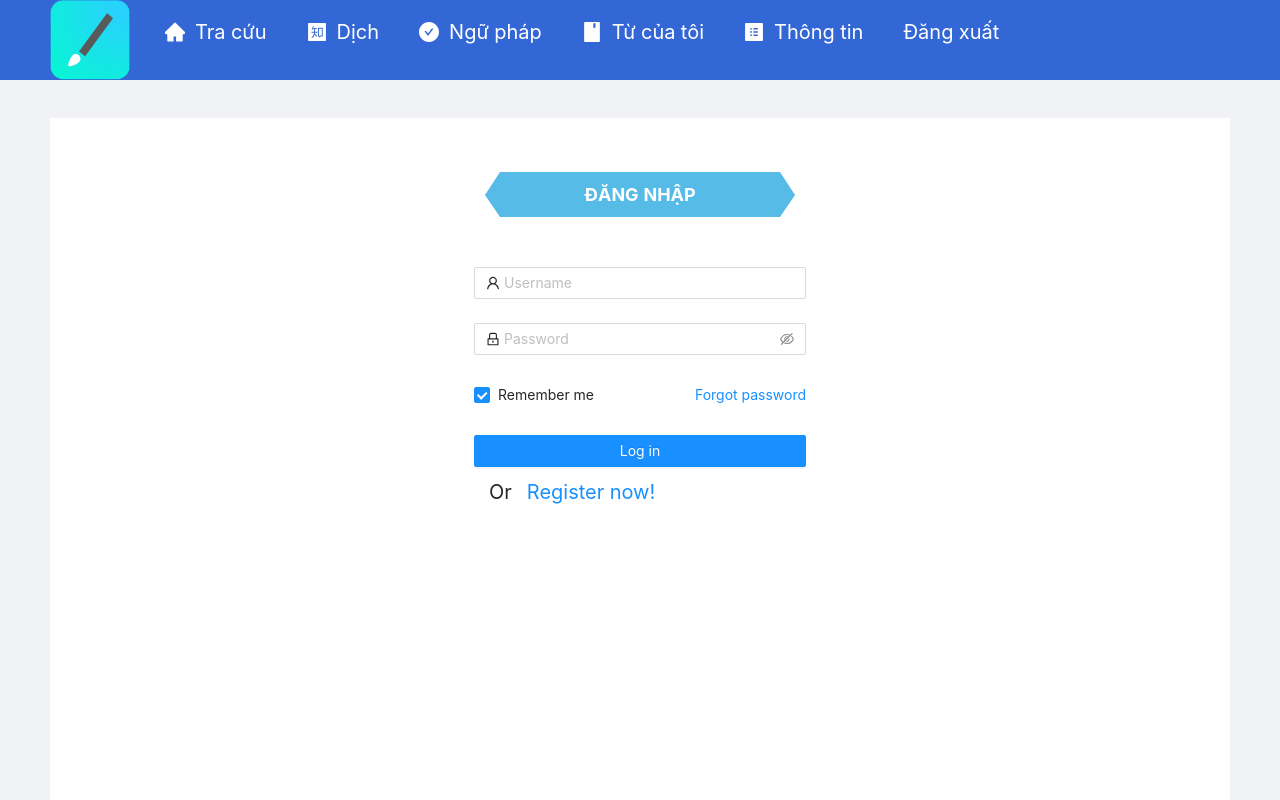
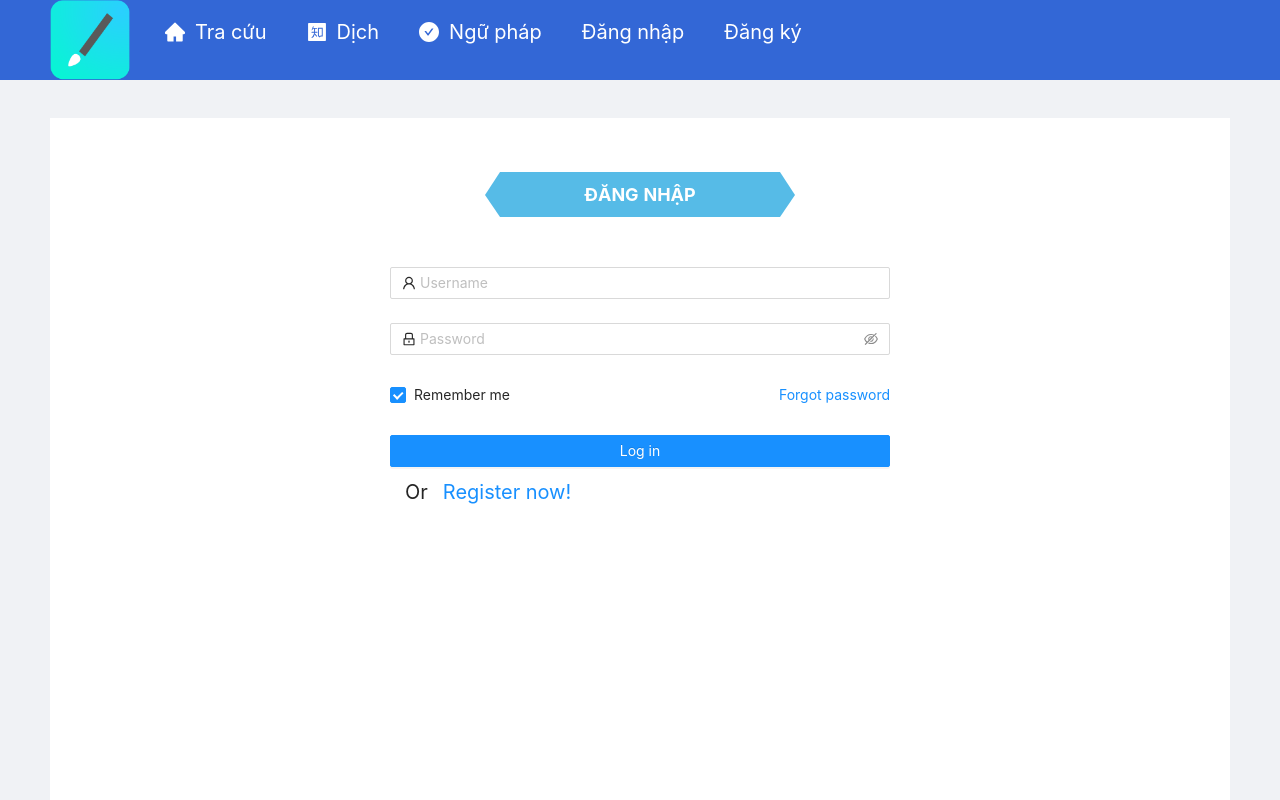
Before and after one commit to tranhoanglonghai2k/Project-Web-Frontend, a React (Create React App) app in the folder frontend/: page /login in a window 1280 px wide. Shown: the top 800 px of the page. Built offline with nearby package versions, Linux system fonts and the light colour scheme.

Commit message:
fix css Login form

```diff
--- a/frontend/src/components/LoginForm/LoginForm.css
+++ b/frontend/src/components/LoginForm/LoginForm.css
@@ -1,6 +1,5 @@
 .login-form {
-  margin-left: 450px;
-  margin-right: 450px;
+  width: 500px;
 }
 
 .login-form-button {
@@ -12,58 +11,14 @@
   float: right;
 }
 
-@media screen and (max-width: 1430px) {
+@media screen and (max-width: 700px) {
   .login-form {
-    margin-left: 350px;
-    margin-right: 350px;
+    width: 350px;
   }
 }
 
-@media screen and (max-width: 1300px) {
+@media screen and (max-width: 550px) {
   .login-form {
-    margin-left: 300px;
-    margin-right: 300px;
+    width: 200px;
   }
 }
-
-@media screen and (max-width: 1200px) {
-  .login-form {
-    margin-left: 270px;
-    margin-right: 270px;
-  }
-}
-
-@media screen and (max-width: 1000px) {
-  .login-form {
-    margin-left: 170px;
-    margin-right: 170px;
-  }
-}
-
-@media screen and (max-width: 800px) {
-  .login-form {
-    margin-left: 70px;
-    margin-right: 70px;
-  }
-}
-
-@media screen and (max-width: 600px) {
-  .login-form {
-    margin-left: 20px;
-    margin-right: 20px;
-  }
-}
-
-@media screen and (max-width: 500px) {
-  .login-form {
-    margin-left: 5px;
-    margin-right: 5px;
-  }
-}
-
-@media screen and (max-width: 450px) {
-  .login-form {
-    margin-left: 0px;
-    margin-right: 0px;
-  }
-}
--- a/frontend/src/components/LoginForm/LoginForm.js
+++ b/frontend/src/components/LoginForm/LoginForm.js
@@ -36,7 +36,7 @@ const LoginForm = () => {
   }
 
   return (
-    <div className="login-form">
+    <div>
       <h3 className="title-comm">
         <span className="title-holder title">Đăng nhập</span>
       </h3>
@@ -46,10 +46,10 @@ const LoginForm = () => {
           margin: "50px 0",
         }}
       >
+        <div className="login-form mga">
           <Form
             form={form}
             name="normal_login"
-          className="login-form"
             initialValues={{
               remember: true,
             }}
@@ -128,6 +128,7 @@ const LoginForm = () => {
           </Form>
         </div>
       </div>
+    </div>
   );
 };
 
--- a/frontend/src/pages/Header/Header.js
+++ b/frontend/src/pages/Header/Header.js
@@ -12,7 +12,7 @@ import "./Header.css";
 
 function Header() {
   const { Header } = Layout;
-  let check = true;
+  let check = false;
   if (localStorage.getItem("token")) {
     check = true;
   }
--- a/frontend/src/pages/Login/Login.js
+++ b/frontend/src/pages/Login/Login.js
@@ -13,7 +13,7 @@ function Login() {
           style={{ padding: "0 50px", marginTop: "64px" }}
         >
           <div className="site-layout-background">
-            <div className="container login-form">
+            <div className="container">
               <LoginForm />
             </div>
           </div>
```
Lines whose indentation alone changed are shown as unchanged.
